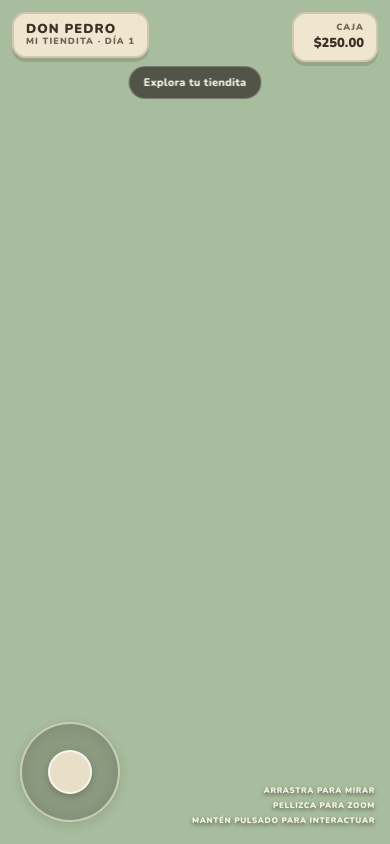
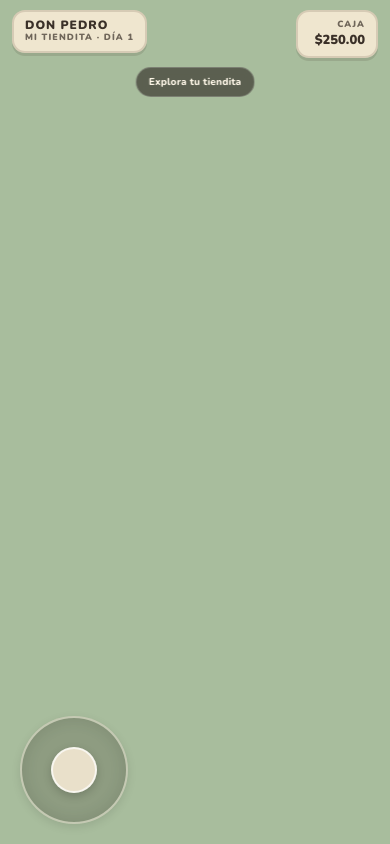
Before and after one commit to jhooni467/Don-Pedro, a website built with Vite: page index.html in a window 390 px wide. Built offline with nearby package versions, Linux system fonts and the light colour scheme.

Commit message:
Polish landscape mobile HUD and orientation overlay

```diff
--- a/src/style.css
+++ b/src/style.css
@@ -1,14 +1,12 @@
 @import url("https://fonts.googleapis.com/css2?family=Nunito:wght@700;800;900&display=swap");
 
 :root {
-  color-scheme: dark;
   font-family: "Nunito", "Trebuchet MS", system-ui, sans-serif;
   font-synthesis: none;
   text-rendering: optimizeLegibility;
   -webkit-font-smoothing: antialiased;
   --cream: #f6ead4;
   --red: #8c2929;
-  --red-light: #b94c40;
   --ink: #3a3028;
 }
 
@@ -53,22 +51,22 @@ body {
 #hud {
   position: fixed;
   z-index: 5;
-  inset: max(12px, env(safe-area-inset-top)) max(12px, env(safe-area-inset-right)) auto max(12px, env(safe-area-inset-left));
+  inset: max(10px, env(safe-area-inset-top)) max(12px, env(safe-area-inset-right)) auto max(12px, env(safe-area-inset-left));
   display: flex;
   justify-content: space-between;
   align-items: flex-start;
+  gap: 10px;
   pointer-events: none;
-  gap: 10px;
 }
 
 .brand-card,
 .cash-card {
   color: var(--ink);
   background: rgba(246, 234, 212, 0.92);
-  border: 2px solid rgba(83, 57, 42, 0.18);
-  border-radius: 14px;
-  box-shadow: 0 4px 0 rgba(56, 43, 31, 0.16);
-  padding: 8px 12px;
+  border: 2px solid rgba(83, 57, 42, 0.16);
+  border-radius: 13px;
+  box-shadow: 0 3px 0 rgba(56, 43, 31, 0.13);
+  padding: 7px 11px;
   backdrop-filter: blur(5px);
 }
 
@@ -79,7 +77,7 @@ body {
 }
 
 .brand-name {
-  font-size: clamp(13px, 2.2vw, 18px);
+  font-size: clamp(12px, 1.9vw, 17px);
   line-height: 1.1;
   font-weight: 900;
   letter-spacing: 0.08em;
@@ -98,49 +96,49 @@ body {
   display: flex;
   flex-direction: column;
   align-items: flex-end;
-  min-width: 86px;
+  min-width: 82px;
 }
 
 .cash-value {
-  font-size: clamp(13px, 2vw, 17px);
+  font-size: clamp(13px, 1.8vw, 16px);
   font-weight: 900;
 }
 
 .hint-card {
   position: fixed;
   z-index: 5;
-  top: max(72px, calc(env(safe-area-inset-top) + 64px));
+  top: max(67px, calc(env(safe-area-inset-top) + 58px));
   left: 50%;
   transform: translateX(-50%);
-  max-width: min(86vw, 420px);
-  padding: 8px 14px;
-  border: 1px solid rgba(255, 255, 255, 0.24);
+  max-width: min(82vw, 380px);
+  padding: 7px 12px;
+  border: 1px solid rgba(255, 255, 255, 0.2);
   border-radius: 999px;
   color: #fff8e9;
-  background: rgba(48, 43, 36, 0.72);
-  font-size: 11px;
+  background: rgba(48, 43, 36, 0.64);
+  font-size: 10px;
   font-weight: 800;
   text-align: center;
-  letter-spacing: 0.025em;
+  letter-spacing: 0.02em;
   pointer-events: none;
   white-space: nowrap;
   overflow: hidden;
   text-overflow: ellipsis;
-  backdrop-filter: blur(6px);
+  backdrop-filter: blur(5px);
 }
 
 .toast {
   position: fixed;
   z-index: 8;
   left: 50%;
-  bottom: max(142px, calc(env(safe-area-inset-bottom) + 132px));
+  bottom: max(128px, calc(env(safe-area-inset-bottom) + 116px));
   transform: translate(-50%, 12px);
-  max-width: min(86vw, 400px);
-  padding: 9px 15px;
-  border-radius: 12px;
+  max-width: min(84vw, 380px);
+  padding: 8px 13px;
+  border-radius: 11px;
   color: #fff8e9;
   background: rgba(50, 39, 31, 0.88);
-  font-size: 12px;
+  font-size: 11px;
   font-weight: 900;
   text-align: center;
   opacity: 0;
@@ -157,9 +155,9 @@ body {
   position: fixed;
   z-index: 10;
   left: max(20px, env(safe-area-inset-left));
-  bottom: max(22px, env(safe-area-inset-bottom));
-  width: 116px;
-  height: 116px;
+  bottom: max(20px, env(safe-area-inset-bottom));
+  width: 108px;
+  height: 108px;
   display: grid;
   place-items: center;
   touch-action: none;
@@ -170,66 +168,110 @@ body {
 .joystick-ring {
   position: absolute;
   inset: 0;
-  border: 2px solid rgba(255, 248, 232, 0.52);
+  border: 2px solid rgba(255, 248, 232, 0.48);
   border-radius: 50%;
-  background: rgba(50, 43, 35, 0.23);
-  box-shadow: inset 0 0 18px rgba(0, 0, 0, 0.13), 0 3px 12px rgba(0, 0, 0, 0.12);
+  background: rgba(50, 43, 35, 0.22);
+  box-shadow: inset 0 0 16px rgba(0, 0, 0, 0.12), 0 3px 10px rgba(0, 0, 0, 0.1);
   backdrop-filter: blur(3px);
 }
 
 .joystick-knob {
   position: relative;
-  width: 48px;
-  height: 48px;
+  width: 46px;
+  height: 46px;
   border: 2px solid rgba(255, 255, 255, 0.7);
   border-radius: 50%;
-  background: rgba(246, 234, 212, 0.86);
-  box-shadow: 0 3px 8px rgba(0, 0, 0, 0.2);
+  background: rgba(246, 234, 212, 0.88);
+  box-shadow: 0 3px 8px rgba(0, 0, 0, 0.18);
   transform: translate(0, 0);
   pointer-events: none;
 }
 
-.gesture-help {
+#orientation-overlay {
   position: fixed;
-  z-index: 5;
-  right: max(15px, env(safe-area-inset-right));
-  bottom: max(18px, env(safe-area-inset-bottom));
-  display: flex;
+  z-index: 30;
+  inset: 0;
+  display: none;
   flex-direction: column;
-  align-items: flex-end;
-  gap: 4px;
-  color: rgba(255, 250, 235, 0.92);
-  font-size: clamp(8px, 1.4vw, 10px);
-  font-weight: 900;
-  letter-spacing: 0.08em;
-  text-align: right;
-  text-shadow: 0 2px 4px rgba(0, 0, 0, 0.55);
-  pointer-events: none;
+  justify-content: center;
+  align-items: center;
+  gap: 18px;
+  padding: 28px;
+  color: #f6ead4;
+  background: #667e63;
+  text-align: center;
+  pointer-events: auto;
+  touch-action: none;
 }
 
-@media (max-width: 540px) {
+#orientation-overlay.visible {
+  display: flex;
+}
+
+.rotate-device {
+  width: 72px;
+  height: 112px;
+  border: 5px solid #f6ead4;
+  border-radius: 16px;
+  position: relative;
+  transform: rotate(-90deg);
+  animation: rotate-phone 1.8s ease-in-out infinite alternate;
+}
+
+.rotate-device::after {
+  content: "";
+  position: absolute;
+  width: 5px;
+  height: 5px;
+  border-radius: 50%;
+  background: #f6ead4;
+  left: 50%;
+  bottom: 6px;
+  transform: translateX(-50%);
+}
+
+.orientation-title {
+  font-size: 20px;
+  line-height: 1.2;
+  font-weight: 900;
+  letter-spacing: 0.06em;
+}
+
+.orientation-copy {
+  max-width: 270px;
+  font-size: 12px;
+  line-height: 1.5;
+  opacity: 0.86;
+}
+
+@keyframes rotate-phone {
+  from { transform: rotate(-90deg); }
+  to { transform: rotate(0deg); }
+}
+
+.webgl-error {
+  padding: 24px;
+  color: #fff;
+  font-size: 14px;
+}
+
+@media (orientation: portrait) {
+  #orientation-overlay.visible ~ #hud,
+  #orientation-overlay.visible ~ #hint,
+  #orientation-overlay.visible ~ #toast,
+  #orientation-overlay.visible ~ #joystick {
+    visibility: hidden;
+  }
+}
+
+@media (min-width: 900px) {
   .joystick {
-    width: 104px;
-    height: 104px;
+    width: 120px;
+    height: 120px;
   }
 
   .joystick-knob {
-    width: 44px;
-    height: 44px;
-  }
-
-  .gesture-help {
-    max-width: 48vw;
-  }
-
-  .hint-card {
-    top: max(66px, calc(env(safe-area-inset-top) + 60px));
+    width: 50px;
+    height: 50px;
   }
 }
-
-@media (orientation: portrait) {
-  .joystick {
-    width: 100px;
-    height: 100px;
-  }
-}
```
